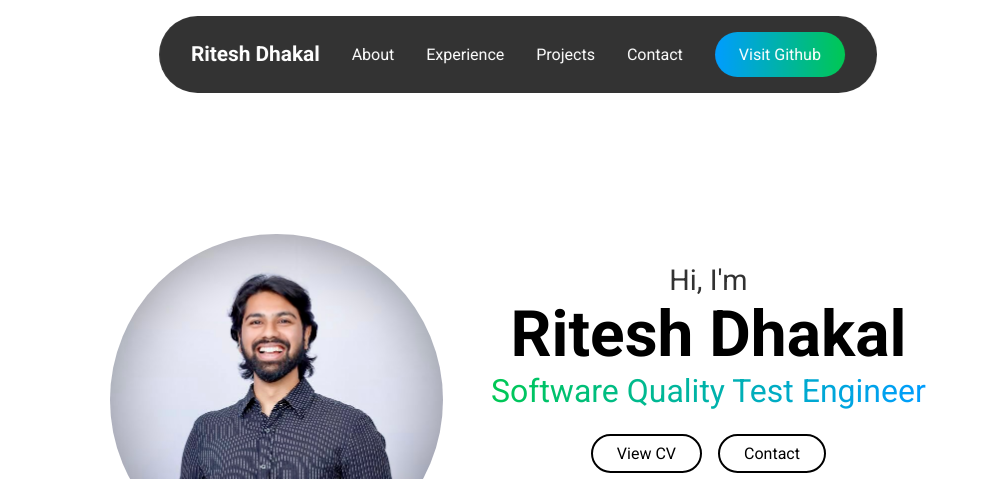
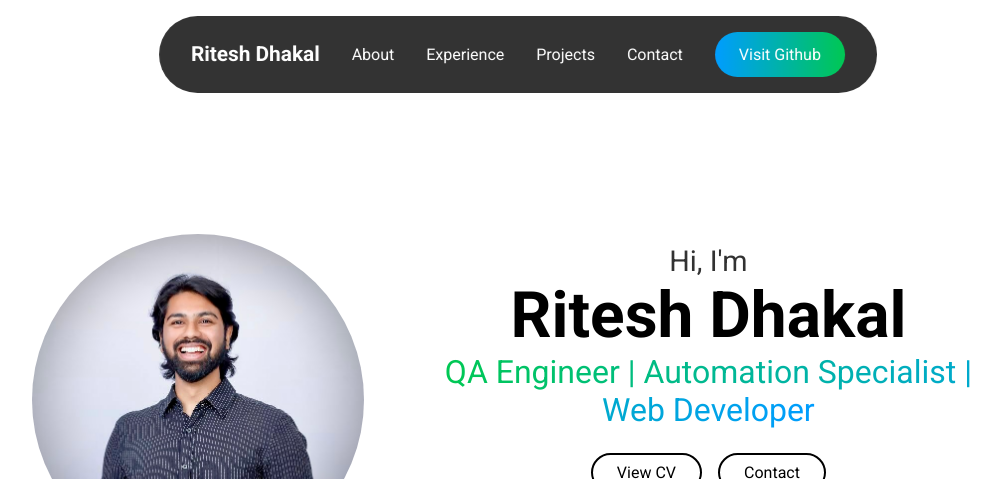
Before and after one commit to riteshdkl/riteshdkl.github.io, a plain HTML site: page index.html in a window 1280 px wide. Shown: the top 479 px of the page, without its empty margins (122-1123 px from the left). Drawn offline with nearby package versions, Linux system fonts and the light colour scheme.

Commit message:
Profile description updated

```diff
--- a/index.html
+++ b/index.html
@@ -51,7 +51,7 @@
                 <div class="text">
                     <h3>Hi, I'm</h3>
                     <h1>Ritesh Dhakal</h1>
-                    <span>Software Quality Test Engineer</span>
+                    <span>QA Engineer | Automation Specialist | Web Developer</span>
                 </div>
 
                 <div class="btn-group">
--- a/style.css
+++ b/style.css
@@ -245,7 +245,7 @@ section {
 }
 
 ::-webkit-scrollbar {
-    width: 20px;
+    width: 10px;
 }
 
 ::-webkit-scrollbar-track {
```
